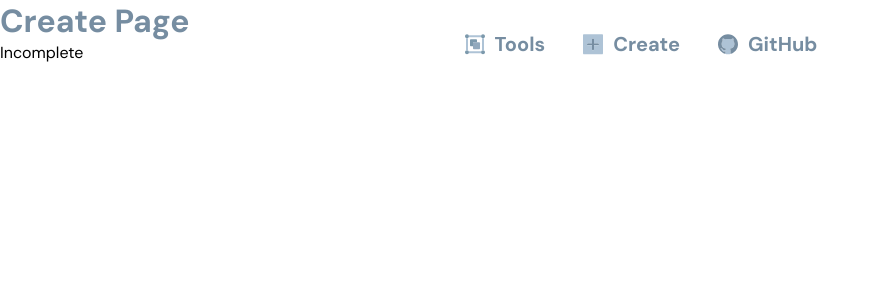
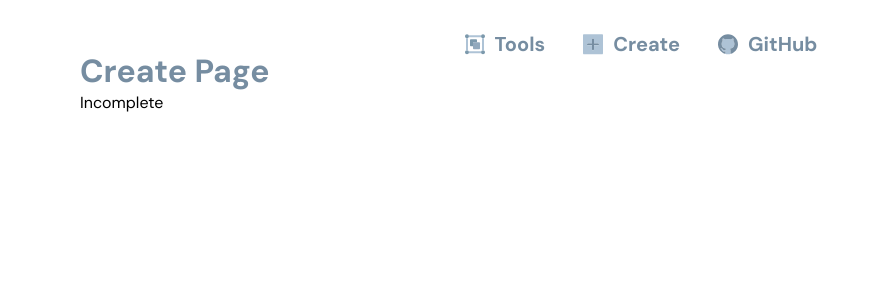
Before and after one commit to haneenmahd/imagable, a React (Create React App) app in the folder web/: page /create in a window 1280 px wide. Shown: the top 300 px of the page, without its empty margins (0-879 px from the left). Built offline with nearby package versions, Linux system fonts and the light colour scheme.

Commit message:
Use `Page` style with all available pages

```diff
--- a/web/src/pages/Create.tsx
+++ b/web/src/pages/Create.tsx
@@ -1,12 +1,16 @@
 import React from "react";
+import styled from "styled-components";
+import Page from "../styles/Page";
+
+const PageContainer = styled(Page)``;
 
 export default class Create extends React.Component {
     render() {
         return(
-            <div>
+            <PageContainer>
                 <h1>Create Page</h1>
                 <p>Incomplete</p>
-            </div>
+            </PageContainer>
         );
     }
 }
--- a/web/src/styles/Page.ts
+++ b/web/src/styles/Page.ts
@@ -1,6 +1,6 @@
-import { css } from "styled-components";
+import styled from "styled-components";
 
-const Page = css`
+const Page = styled.div`
   padding: 50px 80px;
 
   @media screen and (max-width: 600px) {
```
